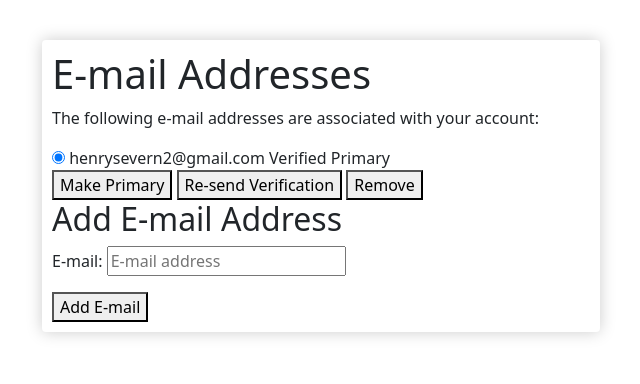
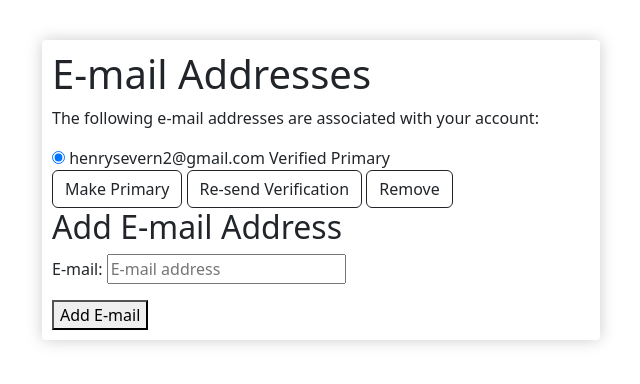
Before and after one commit to henrysevern/gym_shop, a Django app: page /accounts/email/ in a window 1280 px wide. Shown: the part 144-528 px from the top of the page, without its empty margins (40-680 px from the left). Run offline with Django 3.2, Linux system fonts and the light colour scheme; a user stored in the database is signed in; data comes from the database, SQL or seed files in the repository; some libraries are stand-ins or nearby versions.

Commit message:
Update buttons to match existing ones already on the website

```diff
--- a/templates/allauth/account/email.html
+++ b/templates/allauth/account/email.html
@@ -36,9 +36,9 @@
         {% endfor %}
 
         <div class="buttonHolder">
-          <button class="secondaryAction" type="submit" name="action_primary">{% trans 'Make Primary' %}</button>
-          <button class="secondaryAction" type="submit" name="action_send">{% trans 'Re-send Verification' %}</button>
-          <button class="primaryAction" type="submit" name="action_remove">{% trans 'Remove' %}</button>
+          <button class="secondaryAction btn btn-outline-dark" type="submit" name="action_primary">{% trans 'Make Primary' %}</button>
+          <button class="secondaryAction btn btn-outline-dark" type="submit" name="action_send">{% trans 'Re-send Verification' %}</button>
+          <button class="primaryAction btn btn-outline-dark" type="submit" name="action_remove">{% trans 'Remove' %}</button>
         </div>
 
       </fieldset>
@@ -57,7 +57,7 @@
     <form method="post" action="{% url 'account_email' %}" class="add_email">
       {% csrf_token %}
       {{ form.as_p }}
-      <button name="action_add" type="submit">{% trans "Add E-mail" %}</button>
+      <button name="action_add btn btn-outline-dark" type="submit">{% trans "Add E-mail" %}</button>
     </form>
   </div>
 </div>
--- a/templates/allauth/account/email_confirm.html
+++ b/templates/allauth/account/email_confirm.html
@@ -22,7 +22,7 @@
 
         <form method="post" action="{% url 'account_confirm_email' confirmation.key %}">
             {% csrf_token %}
-            <button type="submit">{% trans 'Confirm' %}</button>
+            <button type="submit btn btn-outline-dark">{% trans 'Confirm' %}</button>
         </form>
 
         {% else %}
--- a/templates/allauth/account/password_change.html
+++ b/templates/allauth/account/password_change.html
@@ -12,7 +12,7 @@
         <form method="POST" action="{% url 'account_change_password' %}" class="password_change">
             {% csrf_token %}
             {{ form.as_p }}
-            <button type="submit" name="action">{% trans "Change Password" %}</button>
+            <button type="submit btn btn-outline-dark" name="action">{% trans "Change Password" %}</button>
         </form>
     </div>
 </div>
--- a/templates/allauth/account/password_reset.html
+++ b/templates/allauth/account/password_reset.html
@@ -21,9 +21,9 @@
         <form method="POST" action="{% url 'account_reset_password' %}" class="password_reset">
             {% csrf_token %}
             {{ form.as_p }}
-            <input type="submit" value="{% trans 'Reset My Password' %}" />
+            <input type="submit" class="btn btn-outline-dark" value="{% trans 'Reset My Password' %}" />
         </form>
-
+         <br>
         <p>{% blocktrans %}Please contact us if you have any trouble resetting your password.{% endblocktrans %}</p>
         {% endblock %}
     </div>
--- a/templates/allauth/account/signup.html
+++ b/templates/allauth/account/signup.html
@@ -19,7 +19,7 @@
       {% if redirect_field_value %}
       <input type="hidden" name="{{ redirect_field_name }}" value="{{ redirect_field_value }}" />
       {% endif %}
-      <button type="submit">{% trans "Sign Up" %} &raquo;</button>
+      <button type="submit" class="btn btn-outline-dark">{% trans "Sign Up" %} &raquo;</button>
     </form>
   </div>
 </div>
--- a/templates/allauth/account/verification_sent.html
+++ b/templates/allauth/account/verification_sent.html
@@ -8,9 +8,10 @@
 {% block content %}
 <div class="col-lg-6">
     <div class="box-element">
-    <h1>{% trans "Verify Your E-mail Address" %}</h1>
+        <h1>{% trans "Verify Your E-mail Address" %}</h1>
 
-    <p>{% blocktrans %}We have sent an e-mail to you for verification. Follow the link provided to finalize the signup process. Please contact us if you do not receive it within a few minutes.{% endblocktrans %}</p>
+        <p>{% blocktrans %}We have sent an e-mail to you for verification. Follow the link provided to finalize the
+            signup process. Please contact us if you do not receive it within a few minutes.{% endblocktrans %}</p>
     </div>
 </div>
 {% endblock %}
```
